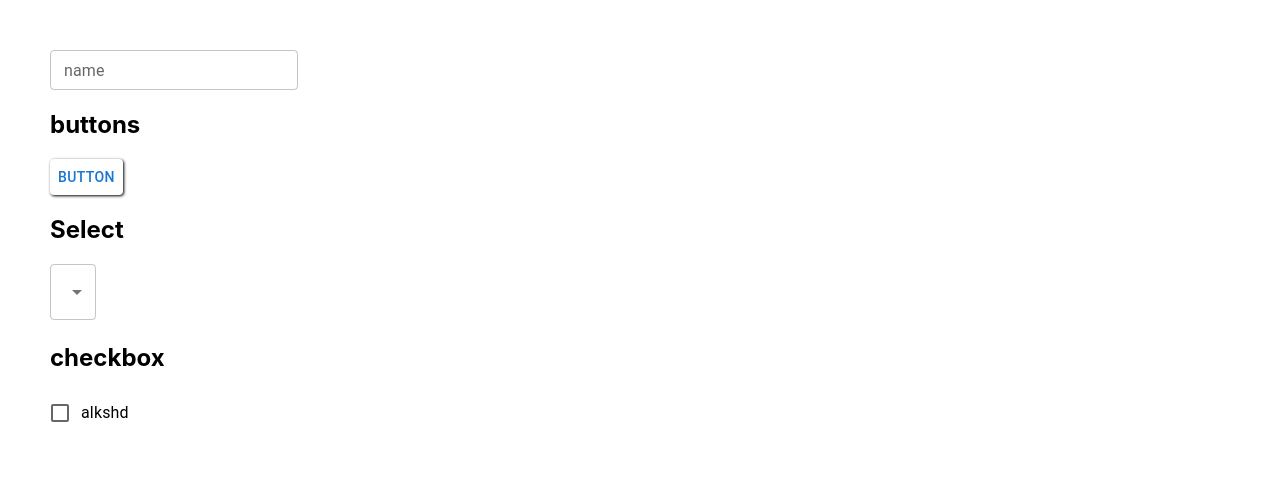
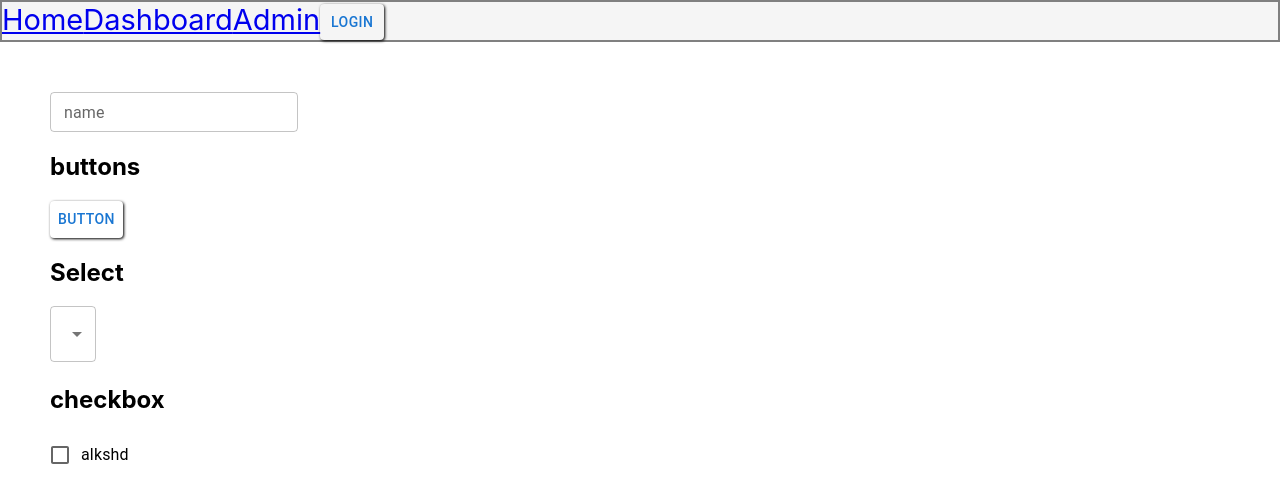
Before and after one commit to leszczynskidawid/precioz_app, a React (Create React App) app: page / in a window 1280 px wide. Shown: the top 502 px of the page. Built offline with nearby package versions, Linux system fonts and the light colour scheme.

Commit message:
created example routes and implement logic private route for help React router and react context

```diff
--- /dev/null
+++ b/src/assets/HelperWorkerFolderWithRoutesComponent/Admin.js
@@ -0,0 +1,8 @@
+function Admin() {
+    return (
+
+        <h1>Admin Pagee</h1>
+     );
+}
+
+export default Admin;
--- /dev/null
+++ b/src/assets/HelperWorkerFolderWithRoutesComponent/Deashboard.js
@@ -0,0 +1,7 @@
+function Dashboard() {
+    return (
+        <h1> Dashboard page </h1>
+    );
+}
+
+export default Dashboard;
--- /dev/null
+++ b/src/assets/HelperWorkerFolderWithRoutesComponent/NoMach.js
@@ -0,0 +1,7 @@
+function NoMatch() {
+    return (
+    <h1>no match component </h1>
+     );
+}
+
+export default NoMatch;
--- a/src/components/App.js
+++ b/src/components/App.js
@@ -1,11 +1,24 @@
+import ButtonForm from './atoms/Buttons/ButtonForm';
 import VirtualComponentsDisigned from 'assets/VirtualComponetsDisigned';
+import Dashboard from 'assets/HelperWorkerFolderWithRoutesComponent/Deashboard';
+import NoMatch from 'assets/HelperWorkerFolderWithRoutesComponent/NoMach';
 import React from 'react';
 import {Route , Routes,} from 'react-router-dom'
+import { NavLink } from 'react-router-dom';
+import { useAuth } from 'context/getAuth';
+import ProtectedRoute from 'helpers/ProtectedRote';
+import Admin from 'assets/HelperWorkerFolderWithRoutesComponent/Admin';
+
 function App() {
   return (
     <div className="App">
+      <Navigation/>
     <Routes>
-      <Route path = '/' element={<VirtualComponentsDisigned/>}/>
+      <Route path = '/'index element={<VirtualComponentsDisigned/>}/>
+      <Route path="home" element={<VirtualComponentsDisigned />} />
+        <Route path="dashboard" element={<ProtectedRoute><Dashboard /></ProtectedRoute>} />
+        <Route path="admin" element={<ProtectedRoute><Admin /></ProtectedRoute>} />
+        <Route path="*" element={<NoMatch />} />
 
     </Routes>
     </div>
@@ -14,3 +27,22 @@ function App() {
 }
 
 export default App;
+
+
+const Navigation = () => {
+
+  const {login, logout, token} = useAuth();
+  console.log(token)
+
+  return (
+    <nav style={{fontSize:"29px" , border:"2px solid grey" ,background:"whitesmoke"}}>
+      <NavLink to="/">Home</NavLink>
+      <NavLink to="/dashboard">Dashboard</NavLink>
+      <NavLink to="/admin">Admin</NavLink>
+
+  {token ?   <ButtonForm type = "button" onClick = {()=>logout()}>Logout</ButtonForm> : <ButtonForm type = "button" onClick = {()=>login()}>Login</ButtonForm>}
+
+
+    </nav>
+  );
+};
--- /dev/null
+++ b/src/context/getAuth.js
@@ -0,0 +1,40 @@
+import { useLocation, useNavigate } from "react-router-dom";
+
+const { createContext, useState, useContext } = require("react");
+
+const fakeAuth = () =>
+  new Promise(resolve => {
+    setTimeout(() => resolve("2342f2f1d131rf12"), 2500);
+  });
+
+const authContext = createContext(null);
+
+function ProviderAuthContext({ children }) {
+
+  const [token, setToken] = useState(null);
+  const navigate = useNavigate();
+  const location = useLocation();
+
+  const login = async () => {
+    const token = await fakeAuth();
+    setToken(token);
+    const origin = location.state?.from?.pathname || "/dashboard";
+    navigate(origin);
+  };
+
+  const logout = () => {
+    setToken(null);
+  };
+
+  const value = {
+    login,
+    logout,
+    token,
+  };
+
+  return <authContext.Provider value={value}>{children}</authContext.Provider>;
+}
+export const useAuth = () => {
+  return useContext(authContext);
+};
+export default ProviderAuthContext;
--- /dev/null
+++ b/src/helpers/ProtectedRote.js
@@ -0,0 +1,20 @@
+import { useAuth } from "context/getAuth";
+import { Navigate,useLocation } from "react-router-dom";
+
+function ProtectedRoute({children}) {
+
+    const {token} = useAuth();
+    const location = useLocation();
+
+    if(!token )
+    {
+        return (
+            <Navigate to ="/" replace state={{from:location}}/>
+        )
+
+    }
+    return children;
+}
+
+
+export default ProtectedRoute;
--- a/src/index.js
+++ b/src/index.js
@@ -5,13 +5,16 @@ import App from "./components/App";
 import reportWebVitals from "./reportWebVitals";
 import { BrowserRouter } from "react-router-dom";
 import { StyledEngineProvider } from "@mui/material";
+import ProviderAuthContext from "context/getAuth";
 
 const root = ReactDOM.createRoot(document.getElementById("root"));
 root.render(
   <BrowserRouter>
     <StyledEngineProvider injectFirst>
       <React.StrictMode>
-        <App />
+        <ProviderAuthContext>
+          <App />
+        </ProviderAuthContext>
       </React.StrictMode>
     </StyledEngineProvider>
   </BrowserRouter>
```
